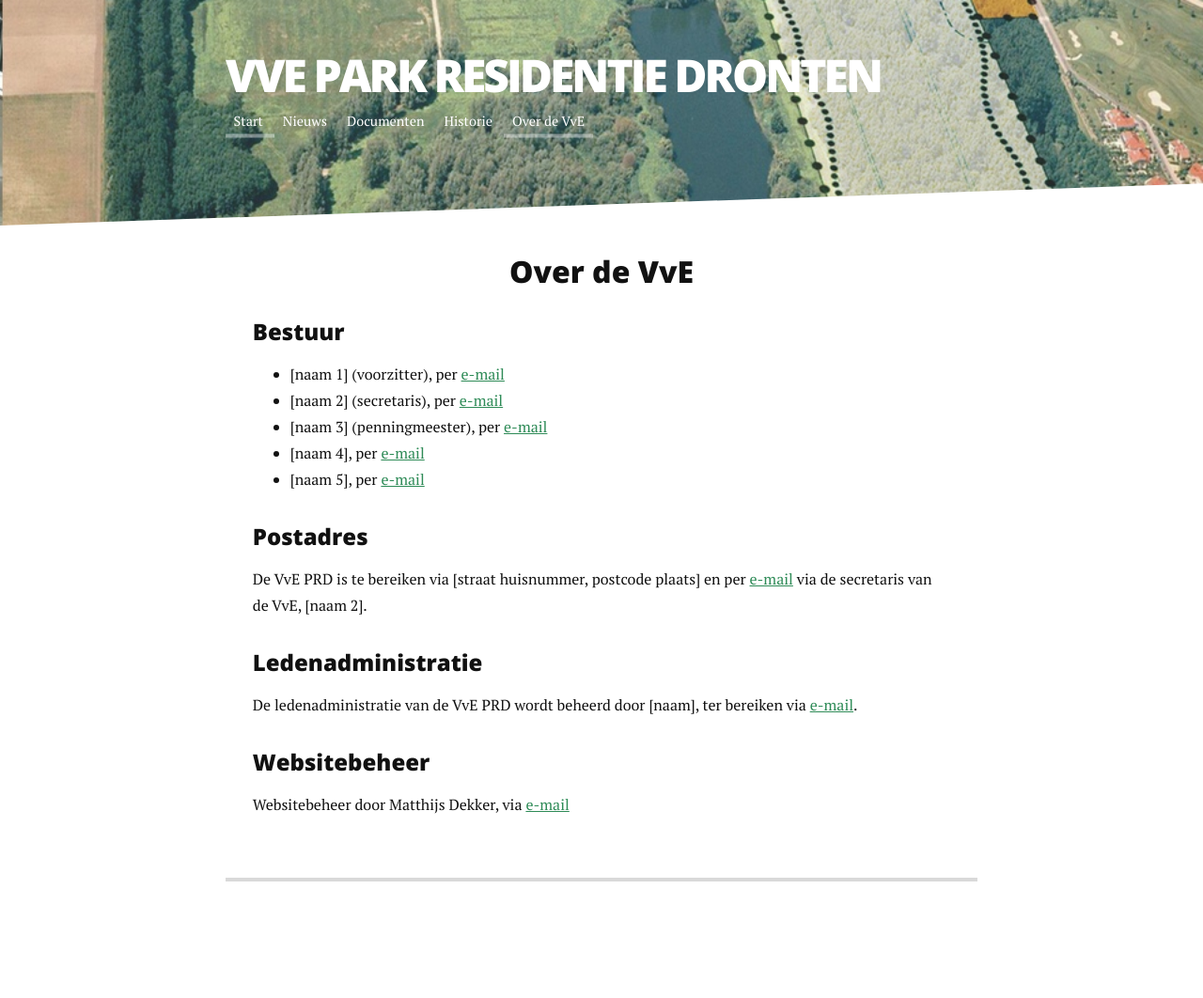
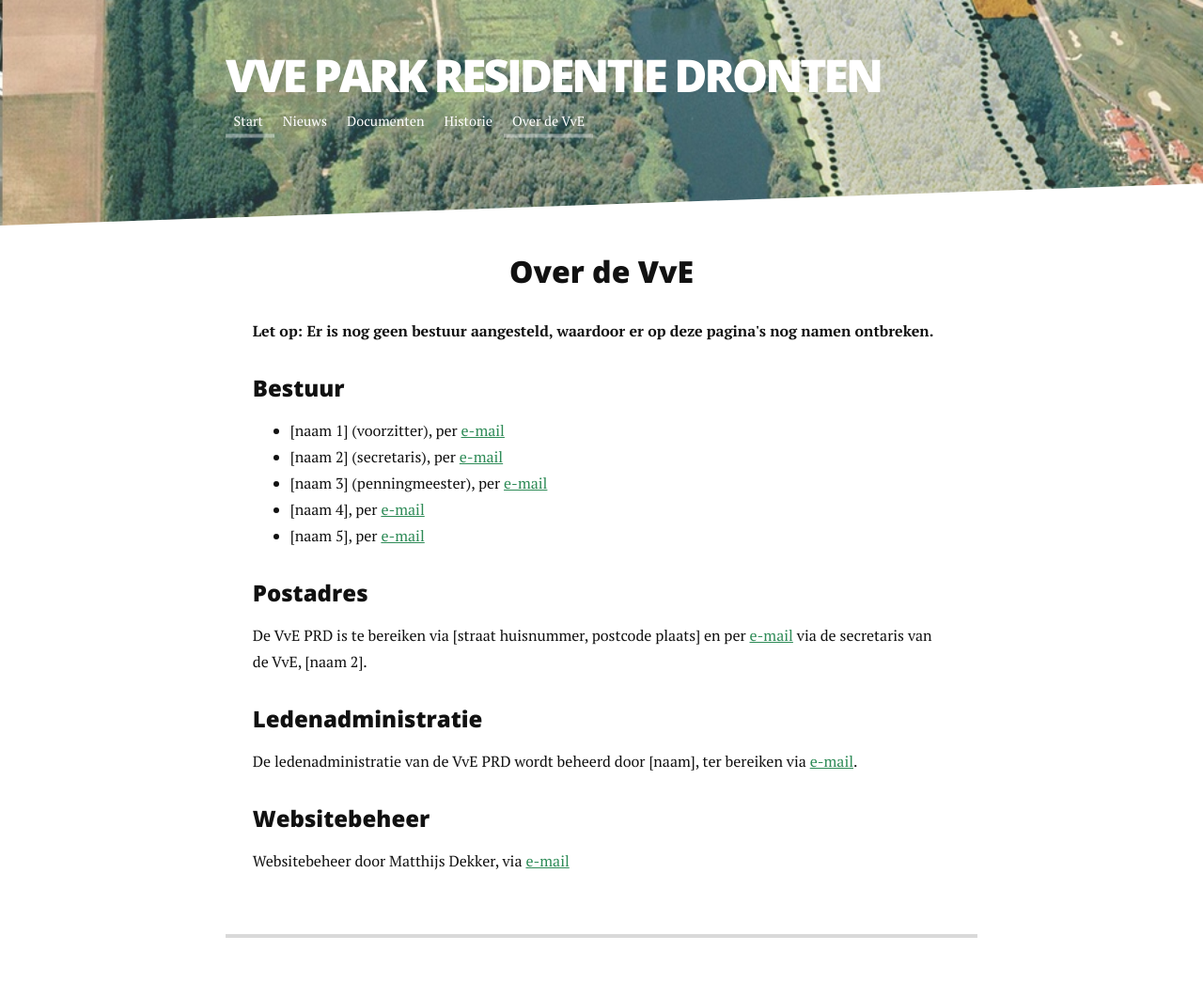
Before and after one commit to plamola/vve-parkresidentie, a Jekyll site: the page built from over.md, in a window 1280 px wide. Shown: the whole page at 94% size. Built offline with Jekyll 4.4.1, drawn with Linux system fonts in a browser that asks for light colours; nearby versions of some CDN libraries; before the commit the page ends 1002 px from its top, so only the background shows below that.

Commit message:
Restructure

```diff
--- a/_posts/2020-06-17-parknieuws-nummer1.markdown
+++ b/_posts/2020-06-17-parknieuws-nummer1.markdown
@@ -4,8 +4,8 @@
 date:   2020-06-17
 ---
 
-<p class="intro"><span class="dropcap">D</span>e eerste editie van Parknieuws is vandaag verschenen.</p>
-<p>Parknieuws is een nieuwsbrief waarmee Parkresidentie Dronten B.V. de bewoners van het park op de hoogte gaat houden van de actuele ontwikkelingen</p>
+<p class="intro"><span class="dropcap">D</span>e eerste editie van Parknieuws is vandaag verschenen. </p>
+<p>Parknieuws is een nieuwsbrief waarmee Parkresidentie Dronten B.V. de bewoners van het park op de hoogte gaat houden van de actuele ontwikkelingen. </p>
 
 <p>
 Mocht je de nieuwsbrief niet hebben ontvangen, dan kun je deze ook hier downloaden.
--- a/_posts/2020-06-24-alv-vve.markdown
+++ b/_posts/2020-06-24-alv-vve.markdown
@@ -4,6 +4,6 @@ title:  "Aankondiging: ALV VvE PRD op 7 juli"
 date:   2020-06-24
 ---
 
-<p class="intro"><span class="dropcap">D</span>insdag 7 juli zal de algemene ledenvergadering van de VvE plaatsvinden</p>
+<p class="intro"><span class="dropcap">D</span>insdag 7 juli zal de algemene ledenvergadering van de VvE plaatsvinden. </p>
 <p>De uitnodiging hebben jullie via de mail ontvangen. Op de agenda staat onder andere de toelichting op de nieuwe plannen voor de inrichting van de parkresidentie</p>
 <p>De ALV zal plaatsvinden in het clubhuis de Vier Seizoenen en begint om 19:30</p>
--- a/_posts/2020-07-15-palen-slaan-kavels-3-9-14.markdown
+++ b/_posts/2020-07-15-palen-slaan-kavels-3-9-14.markdown
@@ -4,7 +4,7 @@ title:  "Palen geslagen voor kavels 3, 9 en 14"
 date:   2020-07-15
 ---
 
-<p class="intro"><span class="dropcap">M</span>aandag was het dan eindelijk zo ver voor de kopers van kavels 3, 9 en 14. Het heien van de funderingspalen. Wegens de coronacrisis ontbrak het feestelijke tintje, maar dat mocht de pret niet drukken</p>
+<p class="intro"><span class="dropcap">W</span>oensdag was het dan eindelijk zo ver voor de kopers van kavels 3, 9 en 14. Het heien van de funderingspalen. Wegens de coronacrisis ontbrak het feestelijke tintje, maar dat mocht de pret niet drukken. </p>
 
 
 <figure>
--- a/over.md
+++ b/over.md
@@ -5,6 +5,7 @@ title: Over de VvE
 
 <div class="post">
 	<h1 class="pageTitle">Over de VvE </h1>
+	<p><strong>Let op: Er is nog geen bestuur aangesteld, waardoor er op deze pagina's nog namen ontbreken.</strong></p>
     <h2>Bestuur</h2>
     <ul>
         <li>[naam 1] (voorzitter), per <a href="mailto:">e-mail</a></li>
```
Also changed, not shown: documenten.md (+1 -1 lines), nieuws.md (+1 -1 lines).
